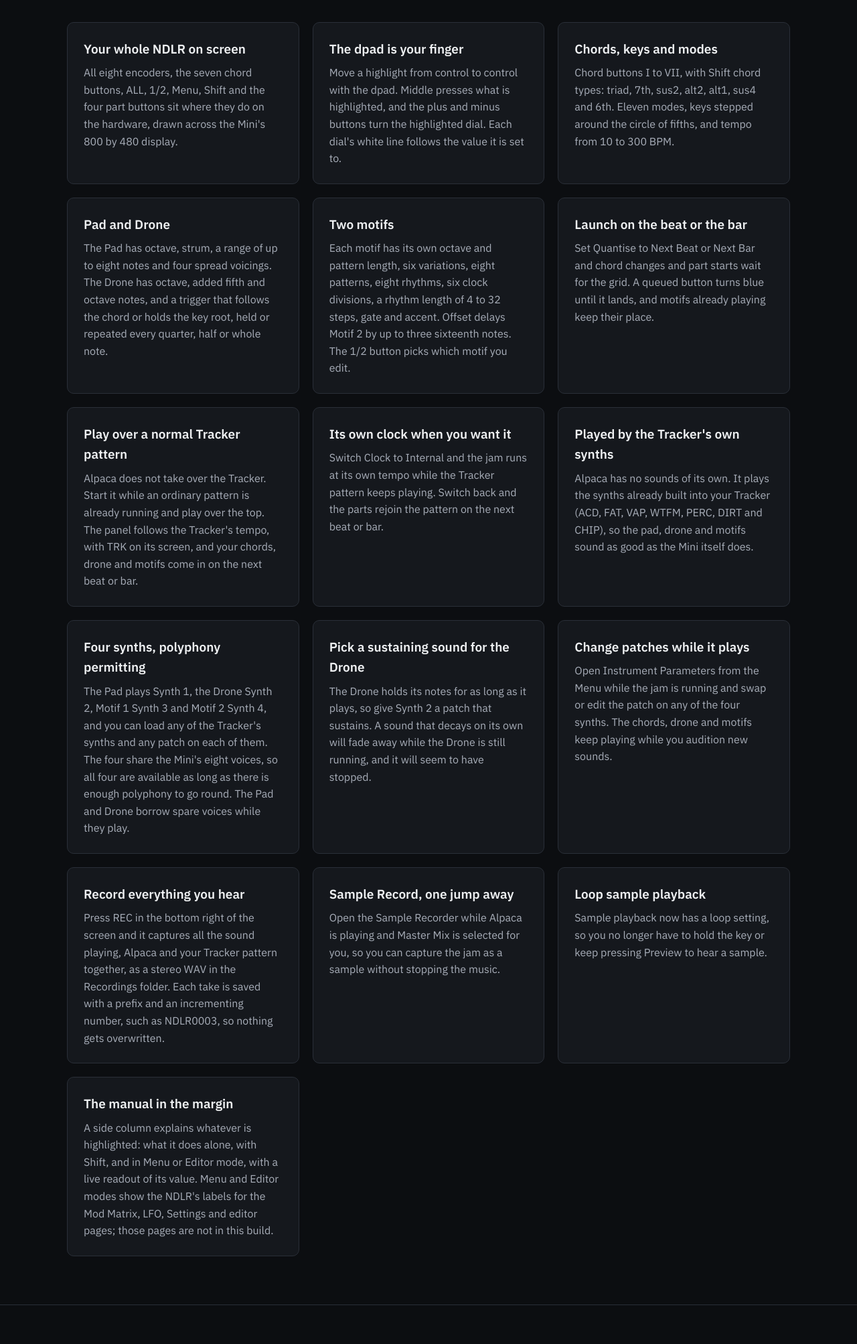
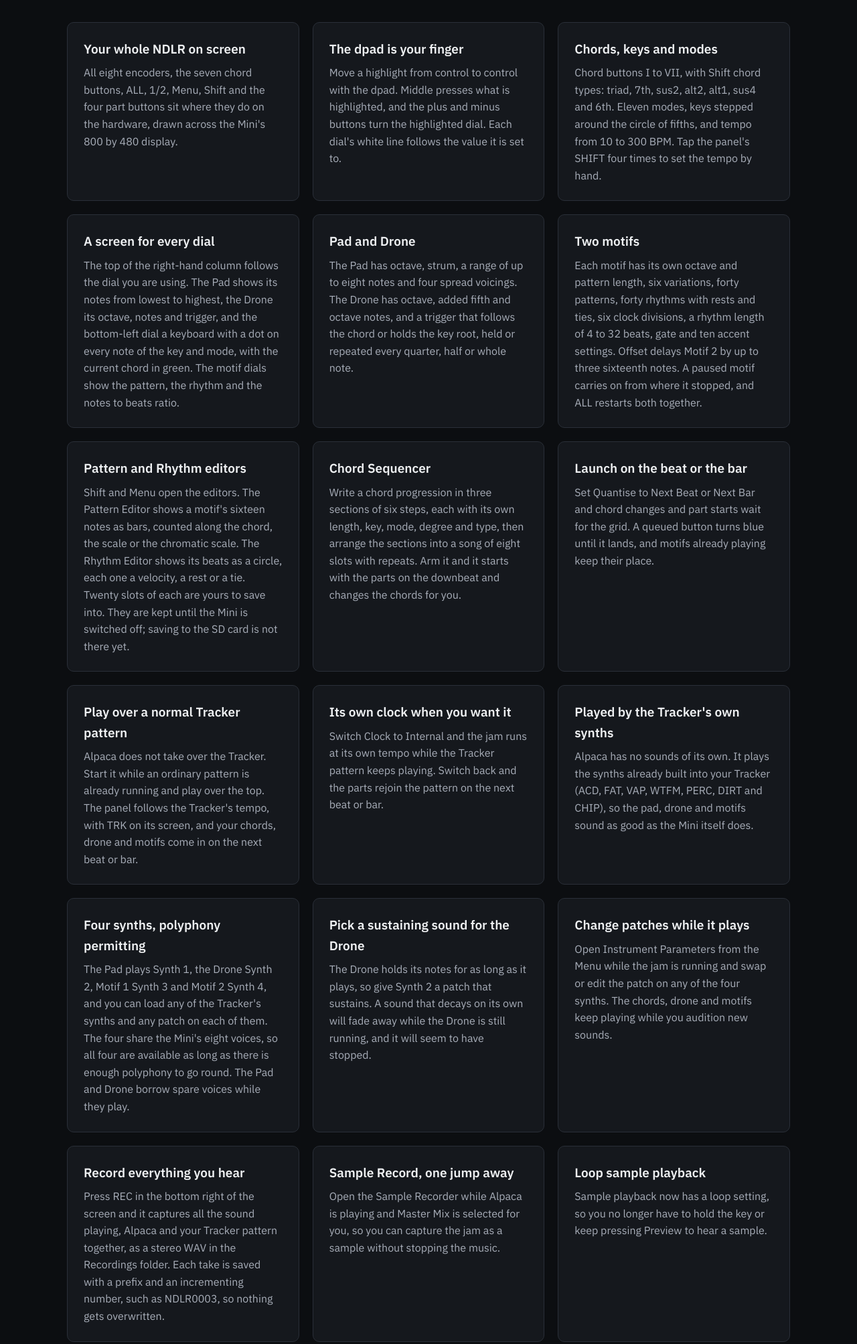
Before and after one commit to 5ckmmz97rw-svg/Alpaca, a plain HTML site: page docs/index.html in a window 1280 px wide. Shown: the part 2647-4654 px from the top of the page at 67% size. Drawn offline with Linux system fonts and the light colour scheme.

Commit message:
Firmware: update to build NDLR11 (sub screens, Pattern and Rhythm editors, Chord Sequencer, tap tempo); site and install notes to match

```diff
--- a/docs/index.html
+++ b/docs/index.html
@@ -175,7 +175,6 @@ footer a:hover{color:var(--accent)}
 <div class="wrap">
 <h2>Try the panel</h2>
 <p class="sub">This is the screen Alpaca draws on the Mini. Roll the mouse over any control to see what it does, click to press it, and drag a dial up or down to turn it. Press PLAY to start all four parts, press the chord buttons I to VII to change the harmony, and click a dial to step through its settings. The screen at the top right follows the dial you are using. Switch Sound on to hear it.</p>
-<p class="small-note">The demo runs a little ahead of the download. The larger sub screens, the Pattern Editor, Rhythm Editor and Chord Sequencer, rests and ties, the forty pattern and rhythm slots and tap tempo are planned for the firmware and are not in the current build.</p>
 <p class="small-note">The panel is drawn for an 800 by 480 screen, so it reads best on a tablet or computer.</p>
 <div class="demo">
 <div class="device" id="device" tabindex="0" aria-label="Interactive Alpaca panel. Arrow keys move the highlight, Enter presses.">
@@ -222,7 +221,7 @@ footer a:hover{color:var(--accent)}
 </div>
 <p class="demo-help">Keyboard, once the panel has focus: <kbd>&larr;</kbd><kbd>&uarr;</kbd><kbd>&darr;</kbd><kbd>&rarr;</kbd> dpad, <kbd>Enter</kbd> Middle, <kbd>-</kbd><kbd>=</kbd> turn by 1, <kbd>[</kbd><kbd>]</kbd> turn by 10, <kbd>P</kbd> Play, hold <kbd>Shift</kbd> for Shift. On a touch screen, tap once to highlight and again to press. Holding Shift while you turn changes the master volume, as on the Mini.</p>
 <p class="demo-help">Things to try: turn the bottom-left dial to see the notes of the key and mode on the keyboard, with the current chord in green. Turn a right-hand dial to see the motif screen: its pattern, its rhythm and the notes to beats ratio. Set QNT to Next Bar, then press a chord button and watch it wait, lit blue, for the bar line. Start the Tracker pattern and the panel follows its tempo, with TRK on the screen. Click the blue SHIFT on the panel four times in time to set the tempo.</p>
-<p class="demo-help">The editors: latch SHIFT and press MENU for Editor mode. The Pattern Editor opens first; press the top-right dial for it, the dial below for the Rhythm Editor, and the top-left dial for the Chord Sequencer. In an editor each dial has one job, shown beside it. In the Chord Sequencer, turn the third dial on the right to ARM, then press PLAY and the chords change by themselves. REC lights up as it does on the Mini, but the demo does not save a file, and patterns you save last until the page is reloaded.</p>
+<p class="demo-help">The editors: latch SHIFT and press MENU for Editor mode. The Pattern Editor opens first; press the top-right dial for it, the dial below for the Rhythm Editor, and the top-left dial for the Chord Sequencer. In an editor each dial has one job, shown beside it. In the Chord Sequencer, turn the third dial on the right to ARM, then press PLAY and the chords change by themselves. REC lights up as it does on the Mini, but the demo does not save a file. Patterns you save here last until the page is reloaded; on the Mini they last until it is switched off.</p>
 <p class="demo-help">The sound here is a simple browser synth, and the drum loop stands in for a Tracker pattern. On the Tracker, Alpaca plays the built-in synths (ACD, FAT, VAP, WTFM, PERC, DIRT and CHIP), so it sounds much better.</p>
 </div>
 </div>
@@ -235,9 +234,12 @@ footer a:hover{color:var(--accent)}
 <div class="grid3">
 <article class="card"><h3>Your whole NDLR on screen</h3><p>All eight encoders, the seven chord buttons, ALL, 1/2, Menu, Shift and the four part buttons sit where they do on the hardware, drawn across the Mini's 800 by 480 display.</p></article>
 <article class="card"><h3>The dpad is your finger</h3><p>Move a highlight from control to control with the dpad. Middle presses what is highlighted, and the plus and minus buttons turn the highlighted dial. Each dial's white line follows the value it is set to.</p></article>
-<article class="card"><h3>Chords, keys and modes</h3><p>Chord buttons I to VII, with Shift chord types: triad, 7th, sus2, alt2, alt1, sus4 and 6th. Eleven modes, keys stepped around the circle of fifths, and tempo from 10 to 300 BPM.</p></article>
+<article class="card"><h3>Chords, keys and modes</h3><p>Chord buttons I to VII, with Shift chord types: triad, 7th, sus2, alt2, alt1, sus4 and 6th. Eleven modes, keys stepped around the circle of fifths, and tempo from 10 to 300 BPM. Tap the panel's SHIFT four times to set the tempo by hand.</p></article>
+<article class="card"><h3>A screen for every dial</h3><p>The top of the right-hand column follows the dial you are using. The Pad shows its notes from lowest to highest, the Drone its octave, notes and trigger, and the bottom-left dial a keyboard with a dot on every note of the key and mode, with the current chord in green. The motif dials show the pattern, the rhythm and the notes to beats ratio.</p></article>
 <article class="card"><h3>Pad and Drone</h3><p>The Pad has octave, strum, a range of up to eight notes and four spread voicings. The Drone has octave, added fifth and octave notes, and a trigger that follows the chord or holds the key root, held or repeated every quarter, half or whole note.</p></article>
-<article class="card"><h3>Two motifs</h3><p>Each motif has its own octave and pattern length, six variations, eight patterns, eight rhythms, six clock divisions, a rhythm length of 4 to 32 steps, gate and accent. Offset delays Motif 2 by up to three sixteenth notes. The 1/2 button picks which motif you edit.</p></article>
+<article class="card"><h3>Two motifs</h3><p>Each motif has its own octave and pattern length, six variations, forty patterns, forty rhythms with rests and ties, six clock divisions, a rhythm length of 4 to 32 beats, gate and ten accent settings. Offset delays Motif 2 by up to three sixteenth notes. A paused motif carries on from where it stopped, and ALL restarts both together.</p></article>
+<article class="card"><h3>Pattern and Rhythm editors</h3><p>Shift and Menu open the editors. The Pattern Editor shows a motif's sixteen notes as bars, counted along the chord, the scale or the chromatic scale. The Rhythm Editor shows its beats as a circle, each one a velocity, a rest or a tie. Twenty slots of each are yours to save into. They are kept until the Mini is switched off; saving to the SD card is not there yet.</p></article>
+<article class="card"><h3>Chord Sequencer</h3><p>Write a chord progression in three sections of six steps, each with its own length, key, mode, degree and type, then arrange the sections into a song of eight slots with repeats. Arm it and it starts with the parts on the downbeat and changes the chords for you.</p></article>
 <article class="card"><h3>Launch on the beat or the bar</h3><p>Set Quantise to Next Beat or Next Bar and chord changes and part starts wait for the grid. A queued button turns blue until it lands, and motifs already playing keep their place.</p></article>
 <article class="card"><h3>Play over a normal Tracker pattern</h3><p>Alpaca does not take over the Tracker. Start it while an ordinary pattern is already running and play over the top. The panel follows the Tracker's tempo, with TRK on its screen, and your chords, drone and motifs come in on the next beat or bar.</p></article>
 <article class="card"><h3>Its own clock when you want it</h3><p>Switch Clock to Internal and the jam runs at its own tempo while the Tracker pattern keeps playing. Switch back and the parts rejoin the pattern on the next beat or bar.</p></article>
@@ -248,7 +250,7 @@ footer a:hover{color:var(--accent)}
 <article class="card"><h3>Record everything you hear</h3><p>Press REC in the bottom right of the screen and it captures all the sound playing, Alpaca and your Tracker pattern together, as a stereo WAV in the Recordings folder. Each take is saved with a prefix and an incrementing number, such as NDLR0003, so nothing gets overwritten.</p></article>
 <article class="card"><h3>Sample Record, one jump away</h3><p>Open the Sample Recorder while Alpaca is playing and Master Mix is selected for you, so you can capture the jam as a sample without stopping the music.</p></article>
 <article class="card"><h3>Loop sample playback</h3><p>Sample playback now has a loop setting, so you no longer have to hold the key or keep pressing Preview to hear a sample.</p></article>
-<article class="card"><h3>The manual in the margin</h3><p>A side column explains whatever is highlighted: what it does alone, with Shift, and in Menu or Editor mode, with a live readout of its value. Menu and Editor modes show the NDLR's labels for the Mod Matrix, LFO, Settings and editor pages; those pages are not in this build.</p></article>
+<article class="card"><h3>The manual in the margin</h3><p>Under the sub screen, the side column explains whatever is highlighted: what it does alone, with Shift, and in Menu or Editor mode, with a live readout of its value. The Mod Matrix, LFO and Settings menus and the MIDI Controller are not in this build.</p></article>
 </div>
 </div>
 </section>
@@ -320,7 +322,7 @@ footer a:hover{color:var(--accent)}
 <p class="sub">Open Config, then Info, then NDLR Panel. Everything is driven by the Mini's own buttons.</p>
 <table>
 <tbody>
-<tr><th scope="row">Dpad</th><td>Move the highlight</td></tr><tr><th scope="row">Middle</th><td>Press the highlighted control</td></tr><tr><th scope="row">+1 / -1</th><td>Turn the highlighted encoder one step</td></tr><tr><th scope="row">+10 / -10</th><td>Turn it ten steps</td></tr><tr><th scope="row">Middle on a dial</th><td>Step through that dial's settings</td></tr><tr><th scope="row">Play</th><td>ALL: start or stop every part</td></tr><tr><th scope="row">Shift + 1/2</th><td>Panic: stop all four parts and release their notes</td></tr><tr><th scope="row">Shift with +/-</th><td>Master volume</td></tr><tr><th scope="row">Shift</th><td>Hold for NDLR Shift, or highlight SHIFT and press Middle to latch it</td></tr><tr><th scope="row">Menu (hold)</th><td>Mini module popup, to leave the panel</td></tr>
+<tr><th scope="row">Dpad</th><td>Move the highlight</td></tr><tr><th scope="row">Middle</th><td>Press the highlighted control</td></tr><tr><th scope="row">+1 / -1</th><td>Turn the highlighted encoder one step</td></tr><tr><th scope="row">+10 / -10</th><td>Turn it ten steps</td></tr><tr><th scope="row">Middle on a dial</th><td>Step through that dial's settings</td></tr><tr><th scope="row">Play</th><td>ALL: start or stop every part</td></tr><tr><th scope="row">Shift + 1/2</th><td>Panic: stop all four parts and release their notes</td></tr><tr><th scope="row">Shift with +/-</th><td>Master volume</td></tr><tr><th scope="row">Shift</th><td>Hold for NDLR Shift, or highlight SHIFT and press Middle to latch it</td></tr><tr><th scope="row">Shift + Menu button on the panel</th><td>Editor mode: dial 5 Pattern Editor, dial 6 Rhythm Editor, dial 1 Chord Sequencer</td></tr><tr><th scope="row">Menu (hold)</th><td>Mini module popup, to leave the panel</td></tr>
 </tbody>
 </table>
 </div>
```
Also changed, not shown: 4 other files.
